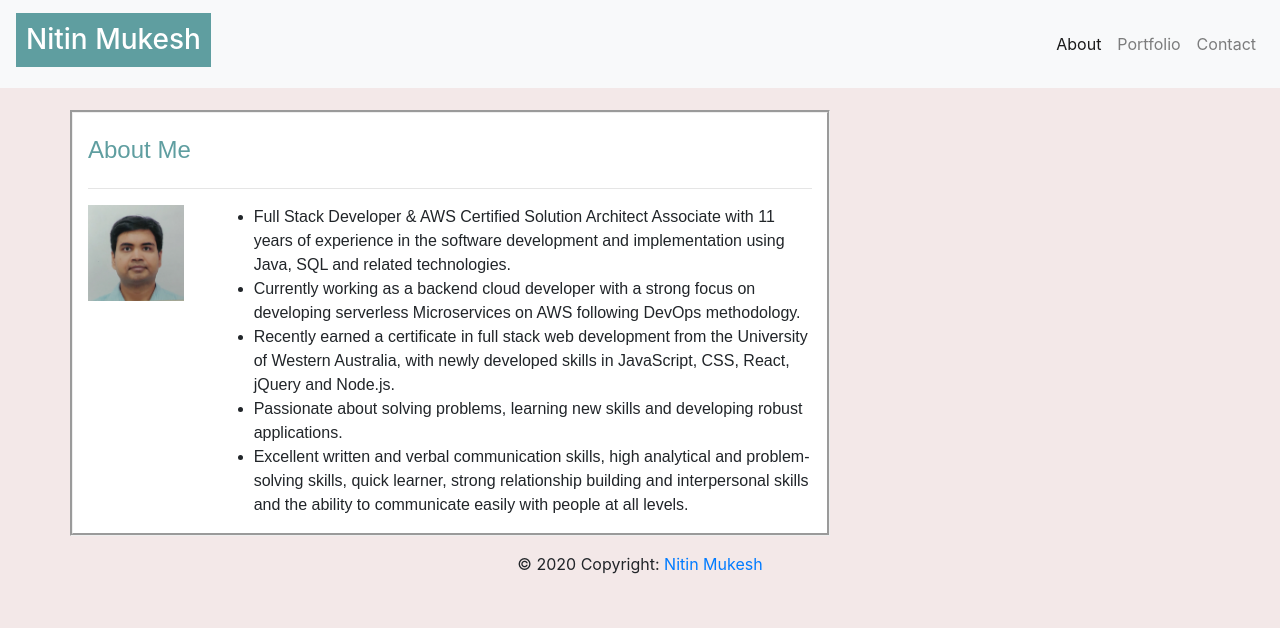
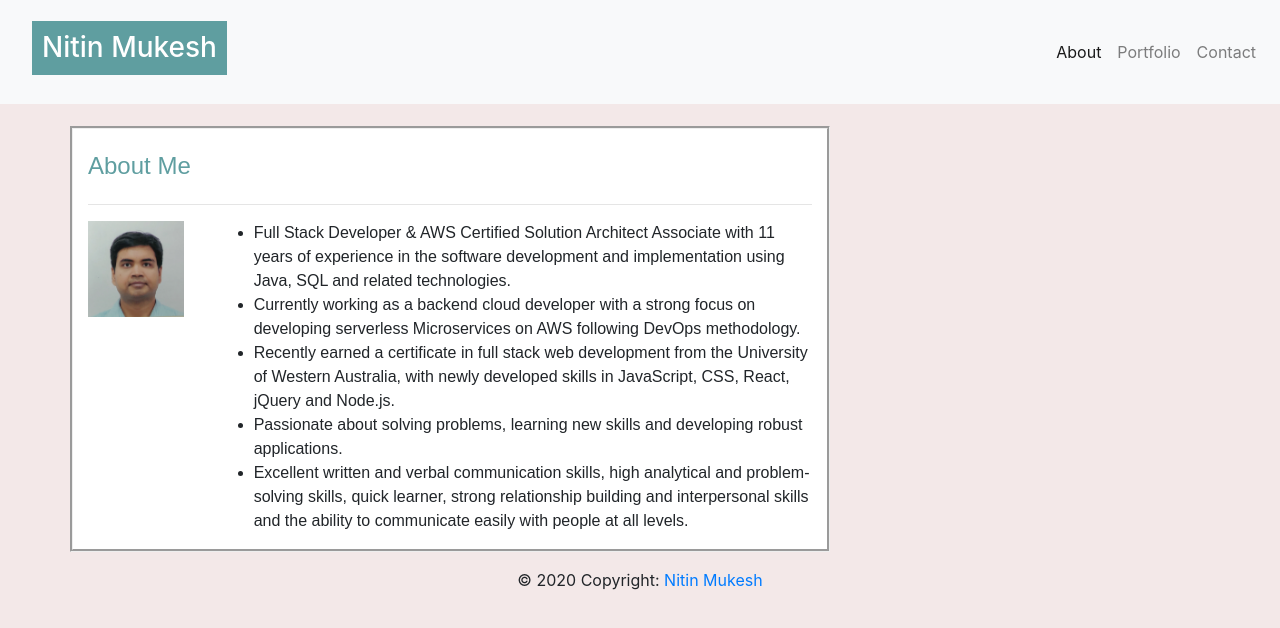
Before and after one commit to nitinmuk/portfolio, a React (Create React App) app: page / in a window 1280 px wide. Shown: the top 628 px of the page. Built offline with nearby package versions, Linux system fonts and the light colour scheme.

Commit message:
Used Link For Name and removed href for routing on github page

```diff
--- a/src/components/Header/index.js
+++ b/src/components/Header/index.js
@@ -7,7 +7,16 @@ import { Link } from "react-router-dom";
 const Header = () => {
     return (
         <Navbar bg="light" variant="light" expand="md">
-            <Navbar.Brand href="about"><h3>Nitin Mukesh</h3></Navbar.Brand>
+            <Navbar.Brand>
+                <Link to="/"
+                    className={
+                        window.location.pathname === "/" || window.location.pathname === "/about"
+                            ? "nav-link active"
+                            : "nav-link"
+                    }>
+                <h3>Nitin Mukesh</h3>
+                </Link>
+            </Navbar.Brand>
             <Navbar.Toggle />
             <Navbar.Collapse>
                 <Nav className="mr-auto" />
```
